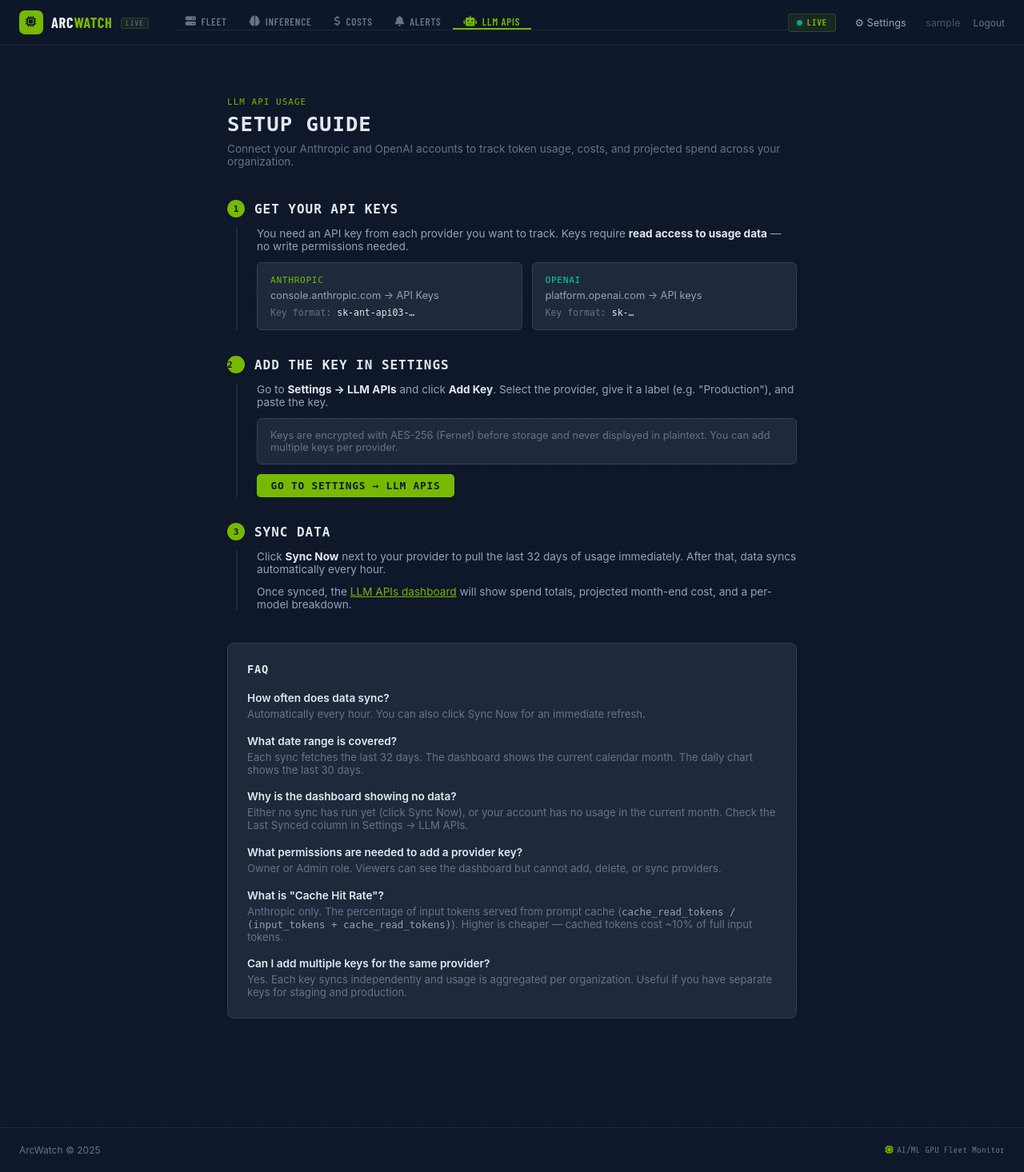
After one commit to zeusofyork/arcwatch, a Django app: page /llm/setup/ in a window 1280 px wide. The commit adds this page. Shown: the whole page at 80% size. Run offline with Django 4.2, Linux system fonts and the light colour scheme; the visitor is signed in with stand-in values (Sample User, id 1); parts of the project's set-up code (start-up, migrations or seed data) failed here and were passed over; some libraries are stand-ins or nearby versions; some web fonts are replaced.

Commit message:
feat: LLM API setup guide + FAQ page at /llm/setup/

```diff
--- /dev/null
+++ b/monitor/templates/monitor/llm_setup.html
@@ -0,0 +1,201 @@
+{% extends "monitor/base.html" %}
+{% block title %}LLM API Setup{% endblock %}
+{% block nav_llm %}active{% endblock %}
+
+{% block content %}
+<div style="max-width:760px;margin:0 auto;padding:40px 24px">
+
+  <!-- Header -->
+  <div style="margin-bottom:2.5rem">
+    <div style="font-family:monospace;font-size:.68rem;color:#76B900;text-transform:uppercase;
+                letter-spacing:.1em;margin-bottom:.4rem">
+      LLM API Usage
+    </div>
+    <h1 style="font-family:monospace;font-size:1.6rem;font-weight:800;color:#e2e8f0;
+               text-transform:uppercase;letter-spacing:.04em;margin:0 0 .5rem 0">
+      Setup Guide
+    </h1>
+    <p style="color:#64748b;font-size:.85rem;margin:0">
+      Connect your Anthropic and OpenAI accounts to track token usage, costs, and projected spend
+      across your organization.
+    </p>
+  </div>
+
+  {% if has_providers %}
+  <div style="background:rgba(118,185,0,.08);border:1px solid rgba(118,185,0,.25);
+              border-radius:6px;padding:.8rem 1.1rem;margin-bottom:2rem;
+              display:flex;align-items:center;gap:.75rem">
+    <span style="color:#76B900;font-size:1rem">&#10003;</span>
+    <span style="font-size:.85rem;color:#a3b8cc">
+      You have providers configured.
+      <a href="{% url 'monitor:llm_dashboard' %}" style="color:#76B900">View dashboard &rarr;</a>
+    </span>
+  </div>
+  {% endif %}
+
+  <!-- Step 1 -->
+  <div style="margin-bottom:2rem">
+    <div style="display:flex;align-items:center;gap:.75rem;margin-bottom:.75rem">
+      <span style="background:#76B900;color:#0f172a;font-family:monospace;font-weight:800;
+                   font-size:.7rem;width:22px;height:22px;border-radius:50%;display:flex;
+                   align-items:center;justify-content:center;flex-shrink:0">1</span>
+      <h2 style="font-family:monospace;font-size:1rem;font-weight:700;color:#e2e8f0;
+                 text-transform:uppercase;letter-spacing:.06em;margin:0">
+        Get your API keys
+      </h2>
+    </div>
+    <div style="border-left:2px solid #1e293b;margin-left:11px;padding-left:1.5rem">
+      <p style="color:#94a3b8;font-size:.85rem;margin:0 0 .75rem 0">
+        You need an API key from each provider you want to track. Keys require
+        <strong style="color:#e2e8f0">read access to usage data</strong> — no write permissions needed.
+      </p>
+      <div style="display:grid;grid-template-columns:1fr 1fr;gap:.75rem">
+        <div style="background:#1e293b;border:1px solid #334155;border-radius:6px;padding:.9rem 1rem">
+          <div style="font-family:monospace;font-size:.7rem;color:#76B900;text-transform:uppercase;
+                      letter-spacing:.06em;margin-bottom:.35rem">Anthropic</div>
+          <div style="font-size:.8rem;color:#94a3b8;margin-bottom:.4rem">
+            console.anthropic.com &rarr; API Keys
+          </div>
+          <div style="font-family:monospace;font-size:.72rem;color:#64748b">
+            Key format: <span style="color:#e2e8f0">sk-ant-api03-…</span>
+          </div>
+        </div>
+        <div style="background:#1e293b;border:1px solid #334155;border-radius:6px;padding:.9rem 1rem">
+          <div style="font-family:monospace;font-size:.7rem;color:#00d4aa;text-transform:uppercase;
+                      letter-spacing:.06em;margin-bottom:.35rem">OpenAI</div>
+          <div style="font-size:.8rem;color:#94a3b8;margin-bottom:.4rem">
+            platform.openai.com &rarr; API keys
+          </div>
+          <div style="font-family:monospace;font-size:.72rem;color:#64748b">
+            Key format: <span style="color:#e2e8f0">sk-…</span>
+          </div>
+        </div>
+      </div>
+    </div>
+  </div>
+
+  <!-- Step 2 -->
+  <div style="margin-bottom:2rem">
+    <div style="display:flex;align-items:center;gap:.75rem;margin-bottom:.75rem">
+      <span style="background:#76B900;color:#0f172a;font-family:monospace;font-weight:800;
+                   font-size:.7rem;width:22px;height:22px;border-radius:50%;display:flex;
+                   align-items:center;justify-content:circle;flex-shrink:0">2</span>
+      <h2 style="font-family:monospace;font-size:1rem;font-weight:700;color:#e2e8f0;
+                 text-transform:uppercase;letter-spacing:.06em;margin:0">
+        Add the key in Settings
+      </h2>
+    </div>
+    <div style="border-left:2px solid #1e293b;margin-left:11px;padding-left:1.5rem">
+      <p style="color:#94a3b8;font-size:.85rem;margin:0 0 .75rem 0">
+        Go to <strong style="color:#e2e8f0">Settings &rarr; LLM APIs</strong> and click
+        <strong style="color:#e2e8f0">Add Key</strong>. Select the provider, give it a label
+        (e.g. "Production"), and paste the key.
+      </p>
+      <div style="background:#1e293b;border:1px solid #334155;border-radius:6px;
+                  padding:.8rem 1rem;font-size:.8rem;color:#64748b">
+        Keys are encrypted with AES-256 (Fernet) before storage and never displayed in plaintext.
+        You can add multiple keys per provider.
+      </div>
+      <div style="margin-top:.75rem">
+        <a href="{% url 'monitor:settings_llm_providers' %}"
+           style="display:inline-block;background:#76B900;color:#0f172a;font-family:monospace;
+                  font-weight:700;font-size:.8rem;text-transform:uppercase;letter-spacing:.06em;
+                  text-decoration:none;padding:.45rem 1.1rem;border-radius:5px">
+          Go to Settings &rarr; LLM APIs
+        </a>
+      </div>
+    </div>
+  </div>
+
+  <!-- Step 3 -->
+  <div style="margin-bottom:2.5rem">
+    <div style="display:flex;align-items:center;gap:.75rem;margin-bottom:.75rem">
+      <span style="background:#76B900;color:#0f172a;font-family:monospace;font-weight:800;
+                   font-size:.7rem;width:22px;height:22px;border-radius:50%;display:flex;
+                   align-items:center;justify-content:center;flex-shrink:0">3</span>
+      <h2 style="font-family:monospace;font-size:1rem;font-weight:700;color:#e2e8f0;
+                 text-transform:uppercase;letter-spacing:.06em;margin:0">
+        Sync data
+      </h2>
+    </div>
+    <div style="border-left:2px solid #1e293b;margin-left:11px;padding-left:1.5rem">
+      <p style="color:#94a3b8;font-size:.85rem;margin:0 0 .75rem 0">
+        Click <strong style="color:#e2e8f0">Sync Now</strong> next to your provider to pull the last
+        32 days of usage immediately. After that, data syncs automatically every hour.
+      </p>
+      <p style="color:#94a3b8;font-size:.85rem;margin:0">
+        Once synced, the <a href="{% url 'monitor:llm_dashboard' %}" style="color:#76B900">LLM APIs dashboard</a>
+        will show spend totals, projected month-end cost, and a per-model breakdown.
+      </p>
+    </div>
+  </div>
+
+  <!-- FAQ -->
+  <div style="background:#1e293b;border:1px solid #334155;border-radius:8px;padding:1.5rem">
+    <h2 style="font-family:monospace;font-size:.85rem;font-weight:700;color:#e2e8f0;
+               text-transform:uppercase;letter-spacing:.06em;margin:0 0 1.25rem 0">
+      FAQ
+    </h2>
+
+    <div style="margin-bottom:1.1rem">
+      <div style="font-size:.85rem;color:#e2e8f0;font-weight:600;margin-bottom:.25rem">
+        How often does data sync?
+      </div>
+      <div style="font-size:.82rem;color:#64748b">
+        Automatically every hour. You can also click Sync Now for an immediate refresh.
+      </div>
+    </div>
+
+    <div style="margin-bottom:1.1rem">
+      <div style="font-size:.85rem;color:#e2e8f0;font-weight:600;margin-bottom:.25rem">
+        What date range is covered?
+      </div>
+      <div style="font-size:.82rem;color:#64748b">
+        Each sync fetches the last 32 days. The dashboard shows the current calendar month.
+        The daily chart shows the last 30 days.
+      </div>
+    </div>
+
+    <div style="margin-bottom:1.1rem">
+      <div style="font-size:.85rem;color:#e2e8f0;font-weight:600;margin-bottom:.25rem">
+        Why is the dashboard showing no data?
+      </div>
+      <div style="font-size:.82rem;color:#64748b">
+        Either no sync has run yet (click Sync Now), or your account has no usage in the current month.
+        Check the Last Synced column in Settings &rarr; LLM APIs.
+      </div>
+    </div>
+
+    <div style="margin-bottom:1.1rem">
+      <div style="font-size:.85rem;color:#e2e8f0;font-weight:600;margin-bottom:.25rem">
+        What permissions are needed to add a provider key?
+      </div>
+      <div style="font-size:.82rem;color:#64748b">
+        Owner or Admin role. Viewers can see the dashboard but cannot add, delete, or sync providers.
+      </div>
+    </div>
+
+    <div style="margin-bottom:1.1rem">
+      <div style="font-size:.85rem;color:#e2e8f0;font-weight:600;margin-bottom:.25rem">
+        What is "Cache Hit Rate"?
+      </div>
+      <div style="font-size:.82rem;color:#64748b">
+        Anthropic only. The percentage of input tokens served from prompt cache
+        (<code style="font-size:.78rem;color:#94a3b8">cache_read_tokens / (input_tokens + cache_read_tokens)</code>).
+        Higher is cheaper — cached tokens cost ~10% of full input tokens.
+      </div>
+    </div>
+
+    <div>
+      <div style="font-size:.85rem;color:#e2e8f0;font-weight:600;margin-bottom:.25rem">
+        Can I add multiple keys for the same provider?
+      </div>
+      <div style="font-size:.82rem;color:#64748b">
+        Yes. Each key syncs independently and usage is aggregated per organization.
+        Useful if you have separate keys for staging and production.
+      </div>
+    </div>
+  </div>
+
+</div>
+{% endblock %}
--- a/monitor/urls.py
+++ b/monitor/urls.py
@@ -5,7 +5,7 @@ from monitor.views.dashboard_views import gpu_fleet_dashboard, landing
 from monitor.views.inference_views import inference_dashboard
 from monitor.views.cost_views import cost_dashboard
 from monitor.views.alert_views import alerts_dashboard
-from monitor.views.llm_views import llm_dashboard
+from monitor.views.llm_views import llm_dashboard, llm_setup
 from monitor.views.settings_views import (
     settings_root, settings_api_keys, settings_alert_rules,
     settings_resources, settings_members, revoke_api_key,
@@ -29,6 +29,7 @@ urlpatterns = [
     path('costs/', cost_dashboard, name='cost_dashboard'),
     path('alerts/', alerts_dashboard, name='alerts_dashboard'),
     path('llm/', llm_dashboard, name='llm_dashboard'),
+    path('llm/setup/', llm_setup, name='llm_setup'),
 
     # ── Settings views ────────────────────────────────────────────────────────
     path('settings/', settings_root, name='settings_root'),
--- a/monitor/views/llm_views.py
+++ b/monitor/views/llm_views.py
@@ -6,7 +6,7 @@ import json
 from django.contrib.auth.decorators import login_required
 from django.shortcuts import render
 
-from monitor.models import LLMUsageRecord
+from monitor.models import LLMUsageRecord, LLMProvider
 
 
 def _get_org(user):
@@ -135,3 +135,12 @@ def llm_dashboard(request):
         "chart_openai": json.dumps(chart_openai),
         "month_name": today.strftime("%B %Y"),
     })
+
+
+@login_required
+def llm_setup(request):
+    org = _get_org(request.user)
+    has_providers = org is not None and LLMProvider.objects.filter(organization=org).exists()
+    return render(request, "monitor/llm_setup.html", {
+        "has_providers": has_providers,
+    })
```
Also changed, not shown: monitor/templates/monitor/llm_dashboard.html (+8 -0 lines).
